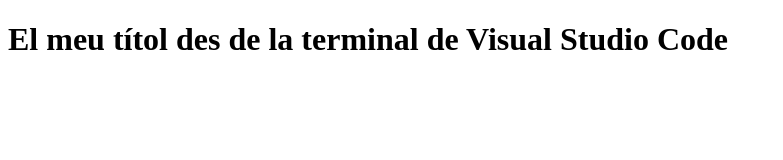
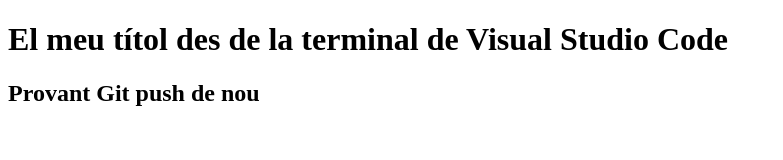
Before and after one commit to CarlesEnric/testing-git, a plain HTML site: page index.html in a window 1280 px wide. Shown: the whole page, without its empty margins (0-783 px from the left). Drawn offline with Linux system fonts and the light colour scheme.

Commit message:
index.html

```diff
--- a/index.html
+++ b/index.html
@@ -8,6 +8,7 @@
 <body>
     <header>
         <h1>El meu títol des de la terminal de Visual Studio Code</h1>
+        <h2>Provant Git push de nou</h2>
     </header>
 </body>
 </html>
```
